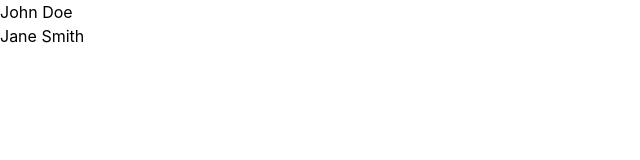
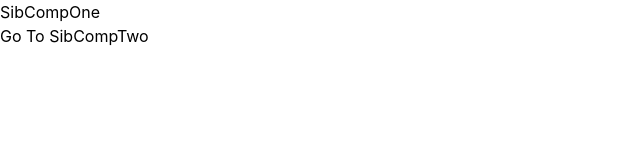
Before and after one commit to Tejraj0319/ReactJs_Rivision_By_RajeshPatil, a React (Vite) app: page /sibcompone in a window 1280 px wide. Shown: the top 160 px of the page, without its empty margins (0-640 px from the left). Built offline with nearby package versions, Linux system fonts and the light colour scheme.

Commit message:
feat: add sibling component communication using react-router; implement SibCompOne and SibCompTwo

```diff
--- a/package.json
+++ b/package.json
@@ -14,7 +14,8 @@
     "axios": "^1.12.1",
     "react": "^18.3.1",
     "react-dom": "^18.3.1",
-    "react-router": "^7.8.2"
+    "react-router": "^7.8.2",
+    "react-router-dom": "^7.18.3"
   },
   "devDependencies": {
     "@eslint/js": "^9.15.0",
--- a/src/App.jsx
+++ b/src/App.jsx
@@ -14,23 +14,25 @@
 // import Child from "./props/Child";
 // import Parent from "./props/Parent";
 // import SearchAndFilter from "./praticalQuestions/Searchable & Filterable List/SearchAndFilter";
-import ChildHoc from "./HOC/ChildHoc";
-import ParentHoc from "./HOC/ParentHoc";
+// import ChildHoc from "./HOC/ChildHoc";
+// import ParentHoc from "./HOC/ParentHoc";
 // import ParentCallback from "./callback/ParentCallback";
 
+import ParentCompForSib from "./pass_data_bwt_sibling_comp/ParentCompForSib";
+
 const App = () => {
-  const HocFunc = ParentHoc(ChildHoc);
+  // const HocFunc = ParentHoc(ChildHoc);
 
-  const user = [
-    {
-      id: 1,
-      name: "John Doe",
-    },
-    {
-      id: 2,
-      name: "Jane Smith",
-    },
-  ];
+  // const user = [
+  //   {
+  //     id: 1,
+  //     name: "John Doe",
+  //   },
+  //   {
+  //     id: 2,
+  //     name: "Jane Smith",
+  //   },
+  // ];
 
   return (
     <div>
@@ -46,8 +48,9 @@ const App = () => {
       {/* <AppRoutes/> */}
       {/* <Grid/> */}
       {/* <ContextApi/> */}
-      <HocFunc user={user} />
+      {/* <HocFunc user={user} /> */}
       {/* <ParentCallback /> */}
+      <ParentCompForSib/>
     </div>
   );
 };
--- /dev/null
+++ b/src/pass_data_bwt_sibling_comp/ParentCompForSib.jsx
@@ -0,0 +1,17 @@
+// Passing data between sibling components using a react router
+import { Routes, Route } from "react-router-dom";
+import SibCompOne from "./SibCompOne";
+import SibCompTwo from "./SibCompTwo";
+
+const ParentCompForSib = () => {
+  return (
+    <div>
+      <Routes>
+        <Route path="/sibcompone" element={<SibCompOne />} />
+        <Route path="/sibcomptwo" element={<SibCompTwo />} />
+      </Routes>
+    </div>
+  );
+};
+
+export default ParentCompForSib;
--- /dev/null
+++ b/src/pass_data_bwt_sibling_comp/SibCompOne.jsx
@@ -0,0 +1,23 @@
+import { useNavigate } from "react-router-dom";
+
+const SibCompOne = () => {
+  const navigate = useNavigate();
+
+  const user = {
+    name: "RAJESH",
+    age: 25,
+  };
+
+  const goToSibCompTwo = () => {
+    navigate("/sibcomptwo", { state: user });
+  };
+
+  return (
+    <div>
+      <h1>SibCompOne</h1>
+      <button onClick={goToSibCompTwo}>Go To SibCompTwo</button>
+    </div>
+  );
+};
+
+export default SibCompOne;
--- /dev/null
+++ b/src/pass_data_bwt_sibling_comp/SibCompTwo.jsx
@@ -0,0 +1,17 @@
+import { useLocation } from "react-router";
+
+const SibCompTwo = () => {
+  const location = useLocation();
+
+  const user = location.state;
+
+  return (
+    <div>
+      <h1>Sibling Component Two</h1>
+      <h2>Name: {user.name}</h2>
+      <h2>Age: {user.age}</h2>
+    </div>
+  );
+};
+
+export default SibCompTwo;
```
Also changed, not shown: 1 other file (tests, documents, lock files or other folders).
